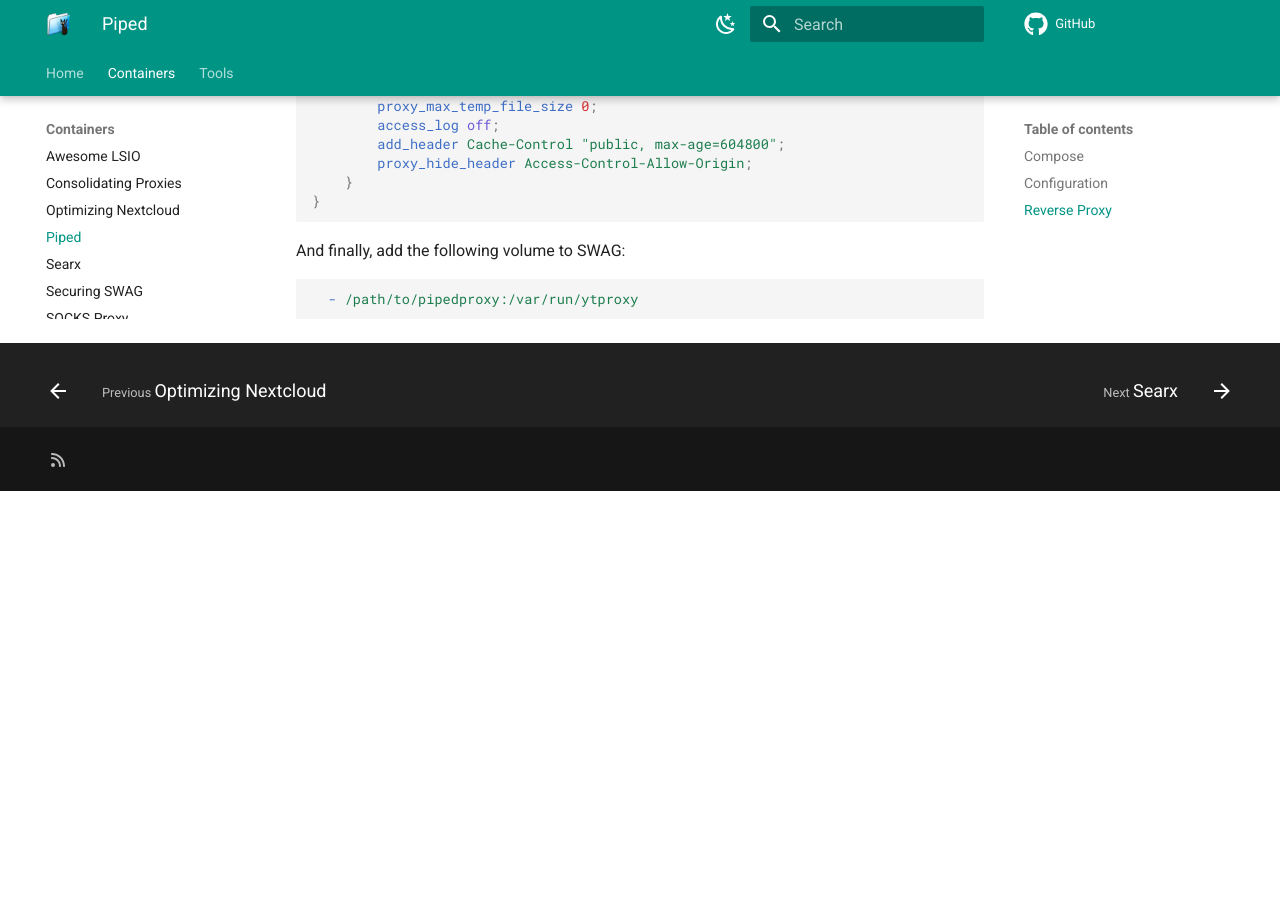
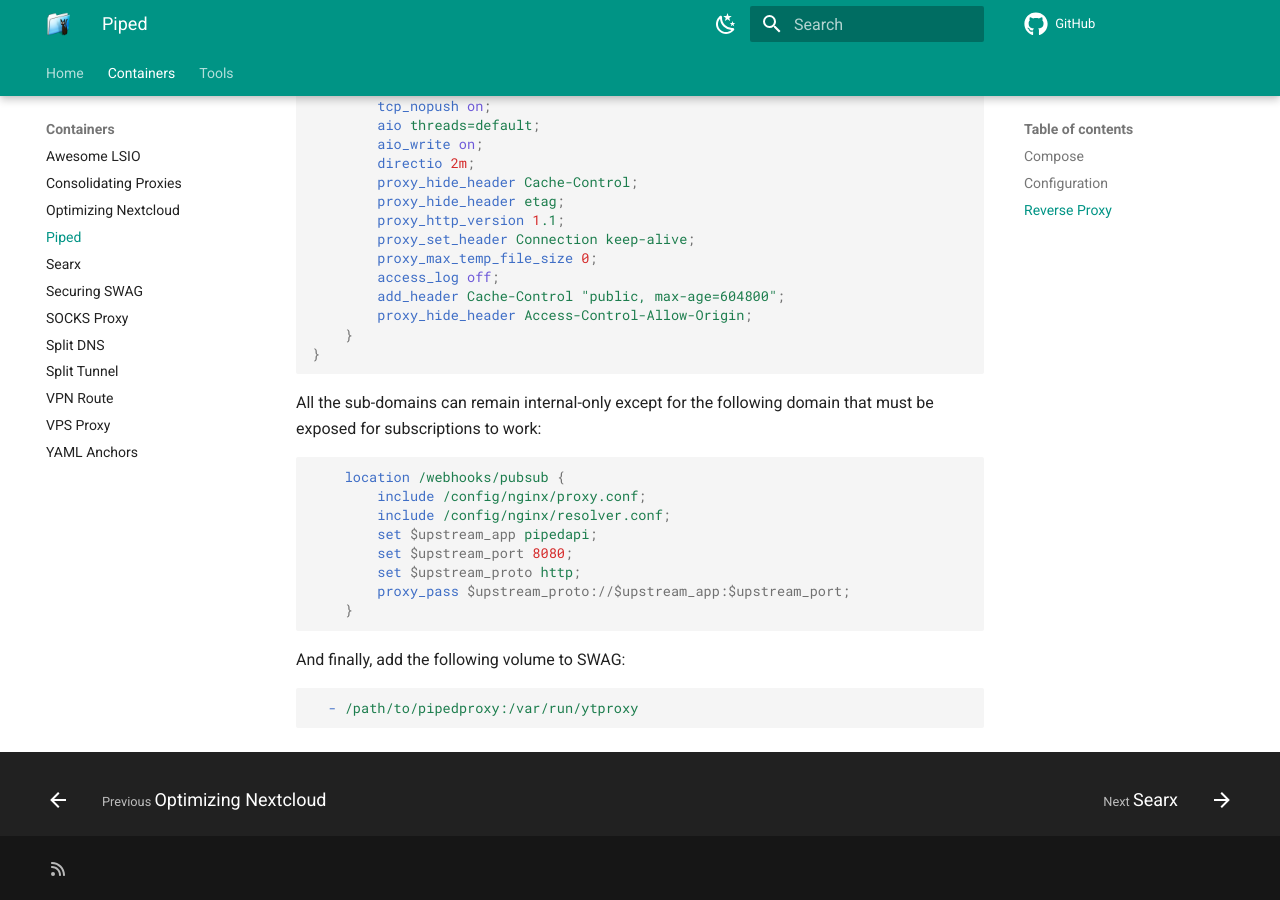
Before and after one commit to quietsy/advanced-configurations, an MkDocs documentation site: the page built from docs/piped.md, in a window 1280 px wide and 900 px high, scrolled down 3442 px. Built offline with MkDocs 1.6.1 and Material for MkDocs 9.7.7, drawn with Linux system fonts in a browser that asks for light colours; comment, search, counter and statistics services are not loaded; before the commit the page ends 3933 px from its top, so only the background shows below that; some of the changed text lies outside the part shown.

Commit message:
Fixed piped

````diff
--- a/docs/piped.md
+++ b/docs/piped.md
@@ -111,6 +111,14 @@
         set $upstream_proto http;
         proxy_pass $upstream_proto://$upstream_app:$upstream_port;
     }
+    location /webhooks/pubsub {
+        include /config/nginx/proxy.conf;
+        include /config/nginx/resolver.conf;
+        set $upstream_app pipedapi;
+        set $upstream_port 8080;
+        set $upstream_proto http;
+        proxy_pass $upstream_proto://$upstream_app:$upstream_port;
+    }
 }
 
 server {
@@ -180,6 +188,19 @@
 
 ```
 
+All the sub-domains can remain internal-only except for the following domain that must be exposed for subscriptions to work:
+
+```nginx
+    location /webhooks/pubsub {
+        include /config/nginx/proxy.conf;
+        include /config/nginx/resolver.conf;
+        set $upstream_app pipedapi;
+        set $upstream_port 8080;
+        set $upstream_proto http;
+        proxy_pass $upstream_proto://$upstream_app:$upstream_port;
+    }
+```
+
 And finally, add the following volume to SWAG:
 ```nginx
   - /path/to/pipedproxy:/var/run/ytproxy
````
